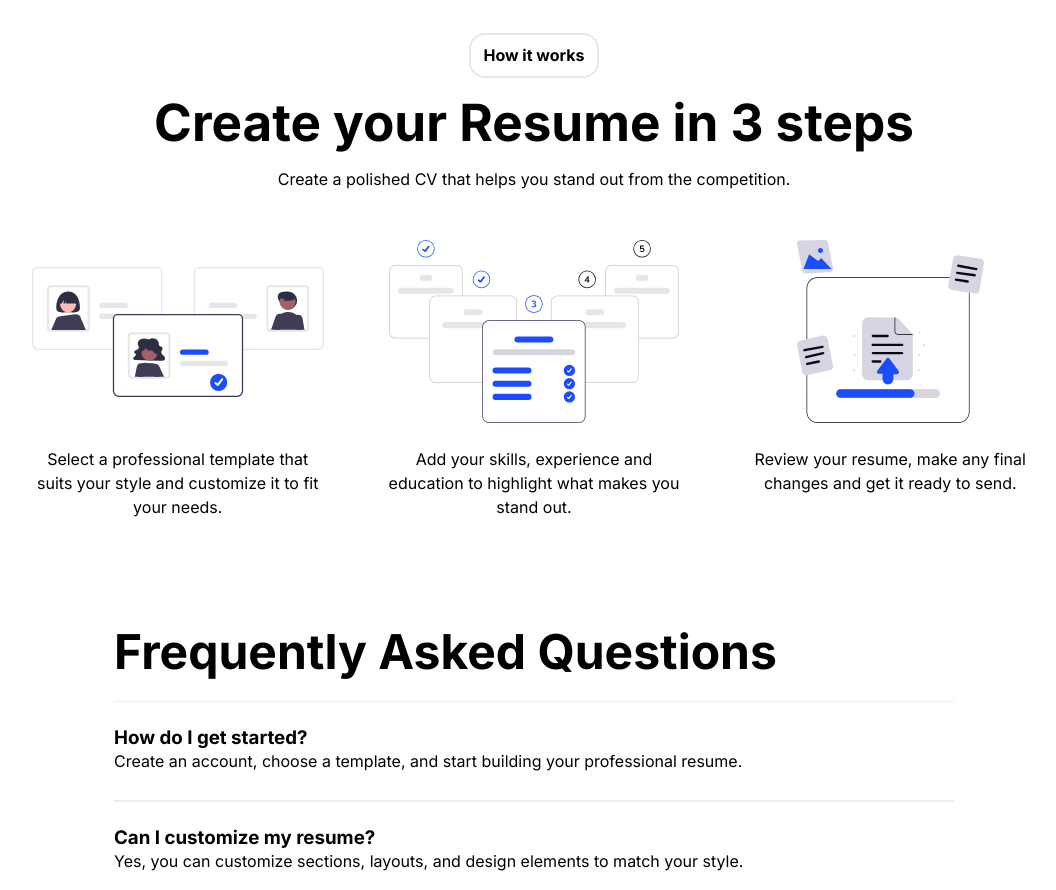
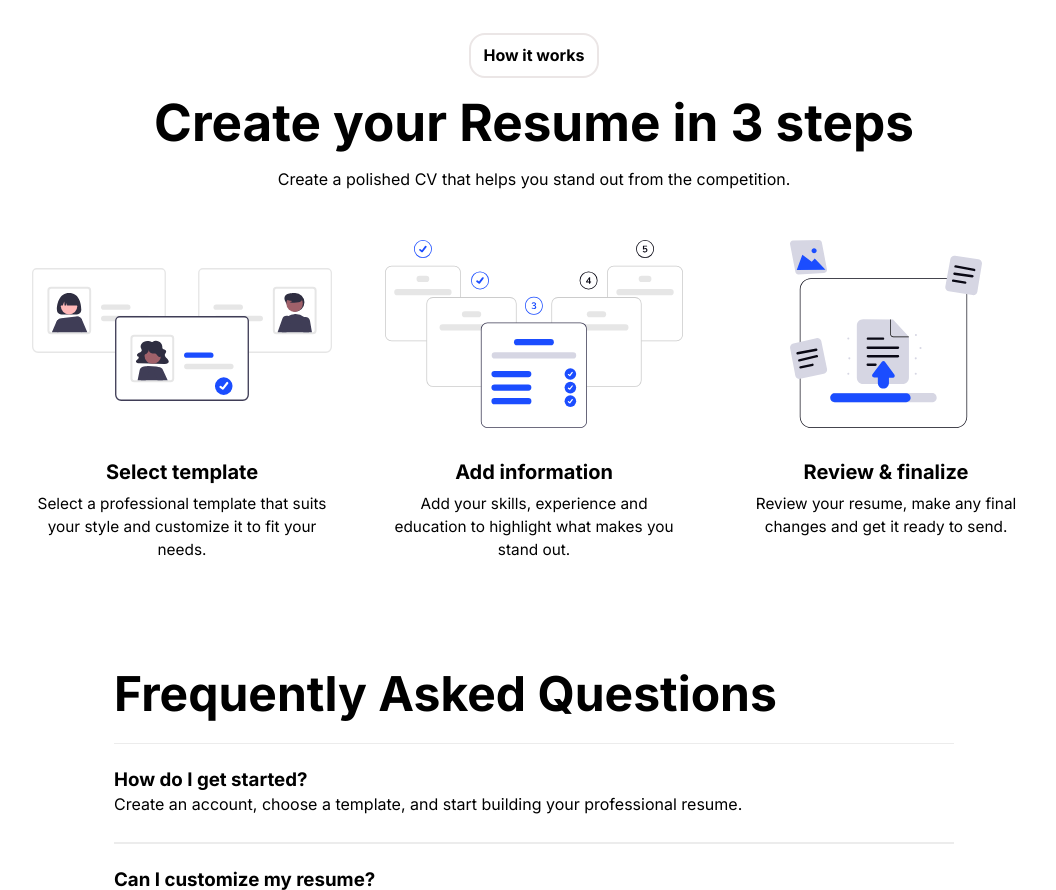
Before and after one commit to Gajwerixon/django-cv-builder, a Django app: page / in a window 1280 px wide. Shown: the part 880-1770 px from the top of the page, without its empty margins (106-1162 px from the left). Run offline with Django 5.2, Linux system fonts and the light colour scheme.

Commit message:
feat: add step title

```diff
--- a/core/templates/core/home.html
+++ b/core/templates/core/home.html
@@ -160,6 +160,7 @@
                         <img src="{% static 'images/how-it-works/step_1.svg' %}" alt="Choose a resume template">
                     </div>
 
+                    <h3 class="step-title">Select template</h3>
                     <p class="step-description">
                         Select a professional template that suits your style and customize it to fit your needs.
                     </p>
@@ -170,6 +171,7 @@
                         <img src="{% static 'images/how-it-works/step_2.svg' %}" alt="Add resume information">
                     </div>
 
+                    <h3 class="step-title">Add information</h3>
                     <p class="step-description">
                         Add your skills, experience and education to highlight what makes you stand out.
                     </p>
@@ -180,6 +182,7 @@
                         <img src="{% static 'images/how-it-works/step_3.svg' %}" alt="Review your resume">
                     </div>
 
+                    <h3 class="step-title">Review & finalize</h3>
                     <p class="step-description">
                         Review your resume, make any final changes and get it ready to send.
                     </p>
@@ -190,6 +193,13 @@
         </div>
 
     </div>
+
+</section>
+
+
+<section class="choose-template">
+
+
 
 </section>
 
--- a/static/css/home.css
+++ b/static/css/home.css
@@ -347,13 +347,12 @@
 
 .steps {
     display: flex;
-    gap: 64px;
+    gap: clamp(24px, 4vw, 64px);
 }
 
 .step {
     display: flex;
     flex-direction: column;
-    gap: 24px;
     flex: 1;
     min-width: 0;
 }
@@ -362,7 +361,8 @@
     width: 100%;
     aspect-ratio: 16 / 10;
     overflow: hidden;
-    border-radius: 12px;
+    border-radius: clamp(8px, 1vw, 12px);
+    margin-bottom: clamp(20px, 2.5vw, 32px);
 }
 
 .step-image img {
@@ -372,11 +372,18 @@
     display: block;
 }
 
+.step-title {
+    text-align: center;
+    font-size: 20px;
+    margin: 0 0 clamp(4px, 0.8vw, 8px);
+}
+
 .step-description {
     max-width: 380px;
-    margin: 0;
+    margin: 0 auto;
     line-height: 1.5;
     text-align: center;
+    font-size: clamp(0.9rem, 1.2vw, 1rem);
 }
 
 
```
